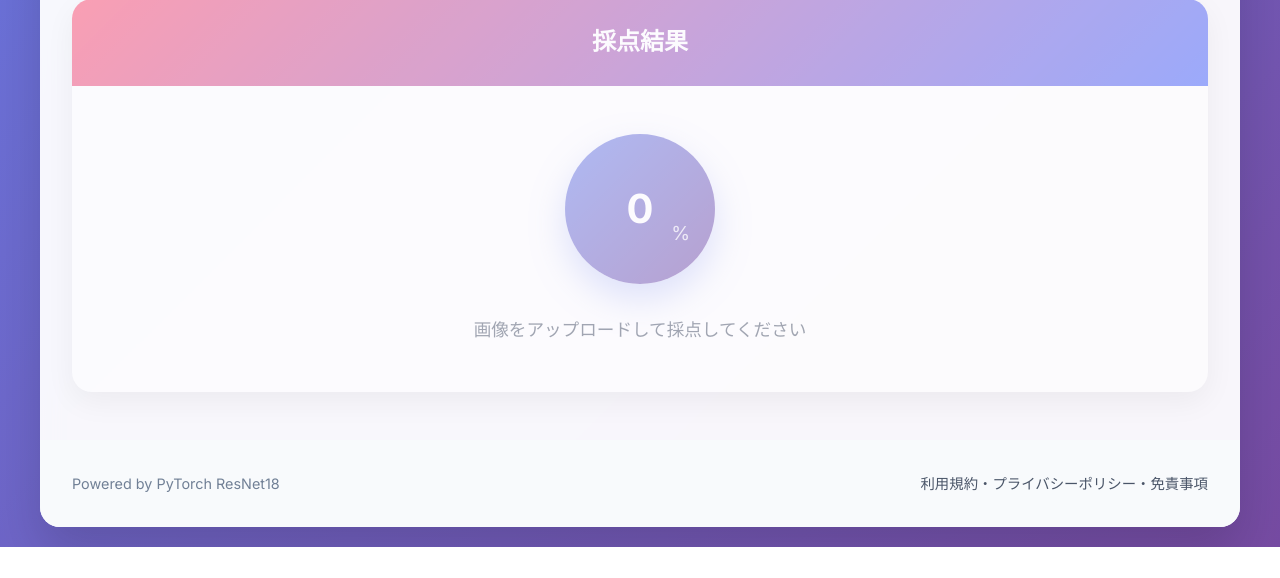
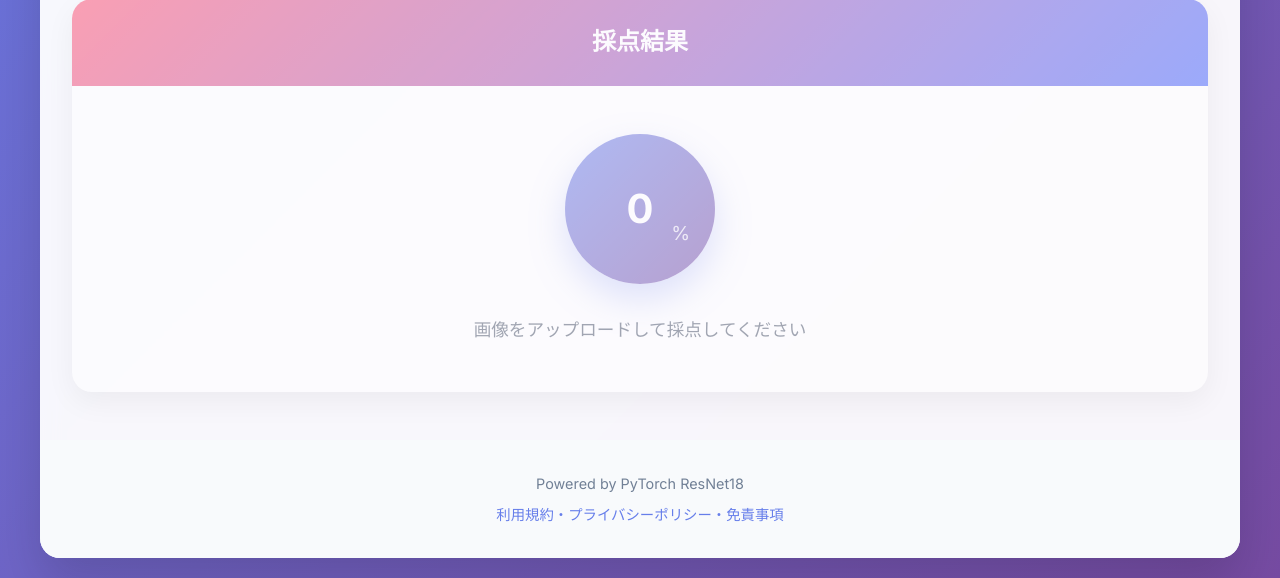
Before and after one commit to bata515/draw-ai-match, a FastAPI app: page / in a window 1280 px wide. Shown: the part 682-1260 px from the top of the page. Before the commit the page ends 1229 px from the top, so only its background shows below. Run offline with FastAPI, Linux system fonts and the light colour scheme.

Commit message:
フッターのスタイルを調整し、レイアウトを縦方向に変更。リンクの色を更新。

```diff
--- a/static/css/style.css
+++ b/static/css/style.css
@@ -380,12 +380,12 @@ body {
 
 .footer-content {
     display: flex;
-    justify-content: space-between;
+    flex-direction: column;
+    justify-content: center;
     align-items: center;
     max-width: 1200px;
     margin: 0 auto;
-    flex-wrap: wrap;
-    gap: 1rem;
+    gap: 0.5rem;
 }
 
 .footer-tech {
@@ -399,7 +399,7 @@ body {
 }
 
 .footer-link {
-    color: #4a5568;
+    color: #667eea;
     text-decoration: none;
     transition: all 0.3s ease;
     font-weight: 500;
```
